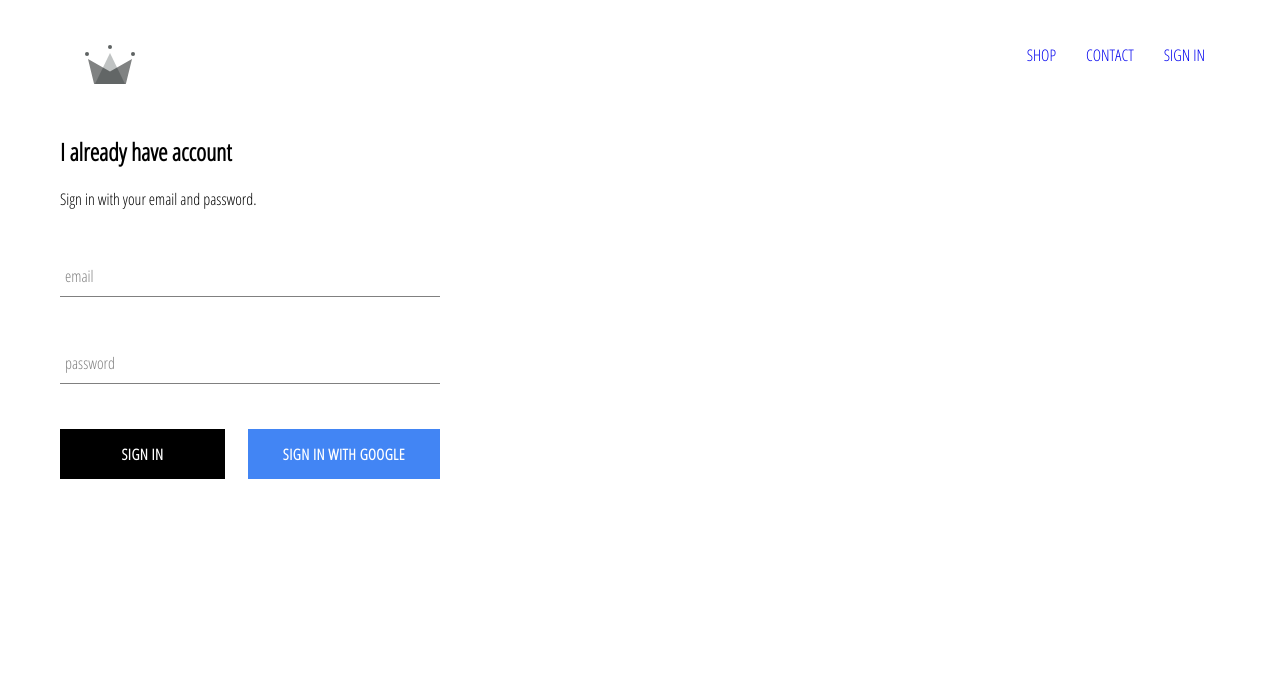
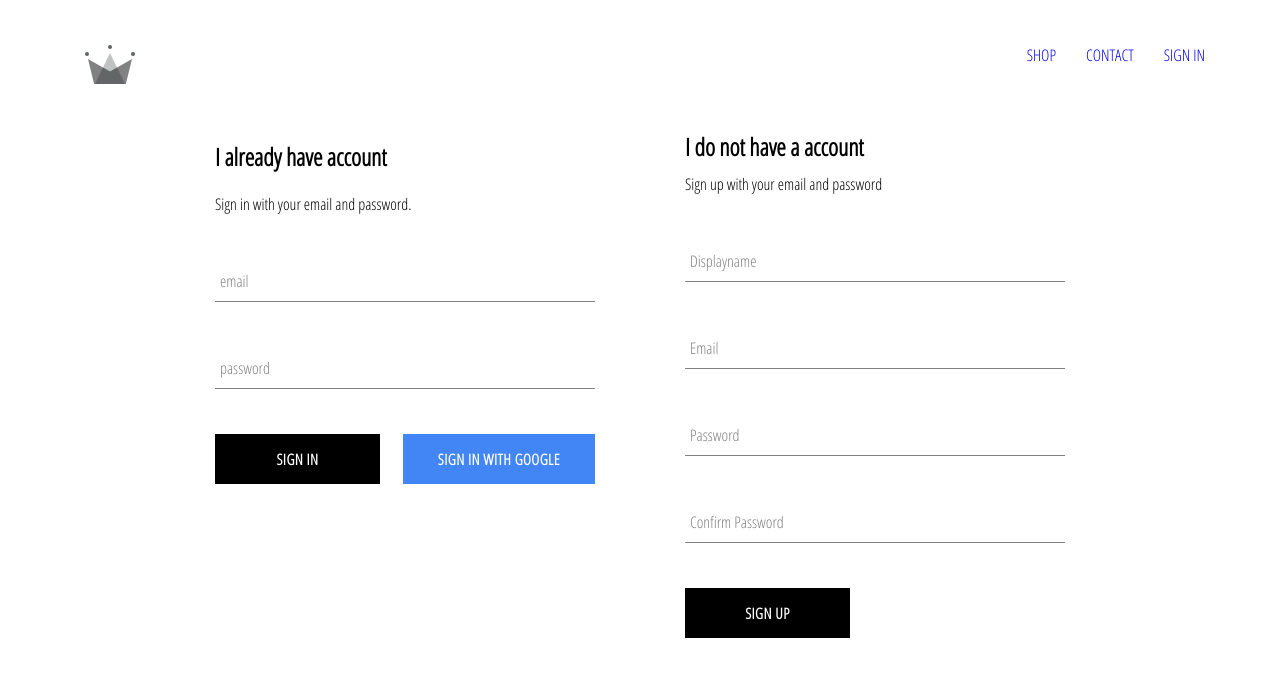
Before and after one commit to mohannadkhirallah/ecommerce, a React (Create React App) app: page /signin in a window 1280 px wide. Shown: the top 676 px of the page. Built offline with nearby package versions, Linux system fonts and the light colour scheme; no server answers.

Commit message:
implemented fire base utils

```diff
--- a/src/App.js
+++ b/src/App.js
@@ -6,7 +6,7 @@
 import Header from './components/header/header.component';
 import SignInSignOutPage from './pages/sign-in-up/sign-in-up.component';
 import React from 'react';
-import {auth} from '../src/firebase/firebase.utils';
+import {auth,createUserProfileDocument} from '../src/firebase/firebase.utils';
 
 
 class App extends React.Component {
@@ -23,9 +23,23 @@
 
   componentDidMount()
   {
-    this.unsubscribeFromAuth = auth.onAuthStateChanged(user => {
-      this.setState({currentUser:user});
-      console.log(user);
+    this.unsubscribeFromAuth = auth.onAuthStateChanged(async userAuth => {
+      if(userAuth)
+      {
+        const userRef = await createUserProfileDocument(userAuth);
+        userRef.onSnapshot(snapShot => {
+          this.setState({
+            currentUser: {
+              id: snapShot.id,
+              ...snapShot.data()
+            }
+          }, ()=> console.log(this.state))
+        });
+      }
+      else{
+        this.setState({currentUser:userAuth})
+      }
+
     })
   }
 
--- /dev/null
+++ b/src/components/sign-up/sign-up.component.jsx
@@ -0,0 +1,105 @@
+import React from 'react';
+import './sign-up.style.scss';
+import FormInput from '../form-input/form-input.component';
+import CustomButton from '../custom-button/custom-button.component';
+import {auth,createUserProfileDocument} from '../../firebase/firebase.utils';
+
+
+class Signup extends React.Component
+{
+    constructor(){
+        super();
+
+        this.state ={
+            displayName:'',
+            email:'',
+            password:'',
+            confirmPassword:''
+        };
+    }
+
+    handleSubmit = async event => {
+        event.preventDefault();
+        const {displayName,email,password,confirmPassword} =this.state;
+        if(password !== confirmPassword )
+        {
+            alert("Password dont match");
+            return;
+        }
+        try {
+            const {user} = await auth.createUserWithEmailAndPassword (email,password);
+           await createUserProfileDocument(user,{displayName});
+            this.setState({
+                displayName:'',
+                email:'',
+                password:'',
+                confirmPassword:''
+            });
+        }
+        catch (error)
+        {
+            console.error(error);
+        }
+    }
+
+    handleChange = event => {
+        const {name, value} = event.target;
+        this.setState({[name]:value});
+    }
+
+    render() {
+        const {displayName,email,password,confirmPassword} =this.state;
+
+        return (
+            <div className='sign-up'>
+                <h2 className='title'> I do not have a account</h2>
+                <span>Sign up with your email and password</span>
+                <form className='sign-up-form' onSubmit={this.handleSubmit}>
+
+                <FormInput
+                    type='text'
+                    name='displayName'
+                    value ={displayName}
+                    label='Displayname'
+                    onChange={this.handleChange}
+                    required
+                />
+
+                    <FormInput
+                    type='email'
+                    name='email'
+                    value ={email}
+                    onChange={this.handleChange}
+                    label='Email'
+                    required
+
+                />
+                    <FormInput
+                    type='password'
+                    name='password'
+                    value ={password}
+                    onChange={this.handleChange}
+                    label='Password'
+                    required
+
+                />
+                    <FormInput
+                    type='password'
+                    name='confirmPassword'
+                    value ={confirmPassword}
+                    onChange={this.handleChange}
+                    label='Confirm Password'
+                    required
+
+                />
+                <div>
+                    <CustomButton type='submit'>SIGN UP</CustomButton>
+                </div>
+
+                </form>
+            </div>
+        )
+    }
+}
+
+export default Signup;
--- /dev/null
+++ b/src/components/sign-up/sign-up.style.scss
@@ -0,0 +1,9 @@
+.sign-up {
+    display: flex;
+    flex-direction: column;
+    width: 380px;
+
+    .title {
+      margin: 10px 0;
+    }
+  }
--- a/src/firebase/firebase.utils.js
+++ b/src/firebase/firebase.utils.js
@@ -20,5 +20,32 @@
   const provider = new firebase.auth.GoogleAuthProvider();
   provider.setCustomParameters({prompt:'select_account'});
 
+
+
   export const signInWithGoogle = () => auth.signInWithPopup(provider);
+  export const createUserProfileDocument = async (userAuth, additionalData) => {
+
+    if(!userAuth) return;
+
+    const userRef = firestore.doc(`users/${userAuth.uid}`);
+    const snapshot = await userRef.get();
+    if(! snapshot.exists)
+    {
+        const {displayName, email} =userAuth;
+        const createdAt = new Date();
+        try{
+            await userRef.set({
+                displayName,
+                email,
+                createdAt,
+                ...additionalData
+            })
+        }
+        catch(error)
+        {
+            console.error('error creating user', error.message);
+        }
+    }
+    return userRef;
+  }
   export default firebase;
--- a/src/pages/sign-in-up/sign-in-up.component.jsx
+++ b/src/pages/sign-in-up/sign-in-up.component.jsx
@@ -1,10 +1,14 @@
 import React from 'react';
 import SignIn from '../sign-in/sign-in.component';
+import Signup from '../../components/sign-up/sign-up.component';
 import './sign-in-up.style.scss';
 
 const SignInSignOutPage =() =>(
+
     <div className='sign-in-and-sign-up'>
-   <SignIn></SignIn>
+
+   <SignIn/>
+   <Signup/>
     </div>
 )
 
--- a/src/pages/sign-in-up/sign-in-up.style.scss
+++ b/src/pages/sign-in-up/sign-in-up.style.scss
@@ -0,0 +1,6 @@
+.sign-in-and-sign-up{
+    width: 850px;
+    display: flex;
+    justify-content: space-between;
+    margin: 30px auto ;
+}
```
